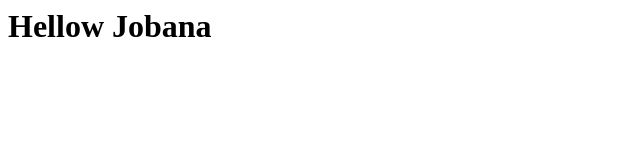
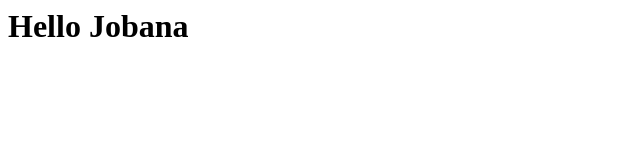
Before and after one commit to CarlosResendiz030803/Coursera-test, a plain HTML site: page index.html in a window 1280 px wide. Shown: the whole page, without its empty margins (0-640 px from the left). Drawn offline with Linux system fonts and the light colour scheme.

Commit message:
Update index.html

```diff
--- a/index.html
+++ b/index.html
@@ -1 +1 @@
-<h1>Hellow Jobana</h1>
+<h1>Hello Jobana</h1>
```
